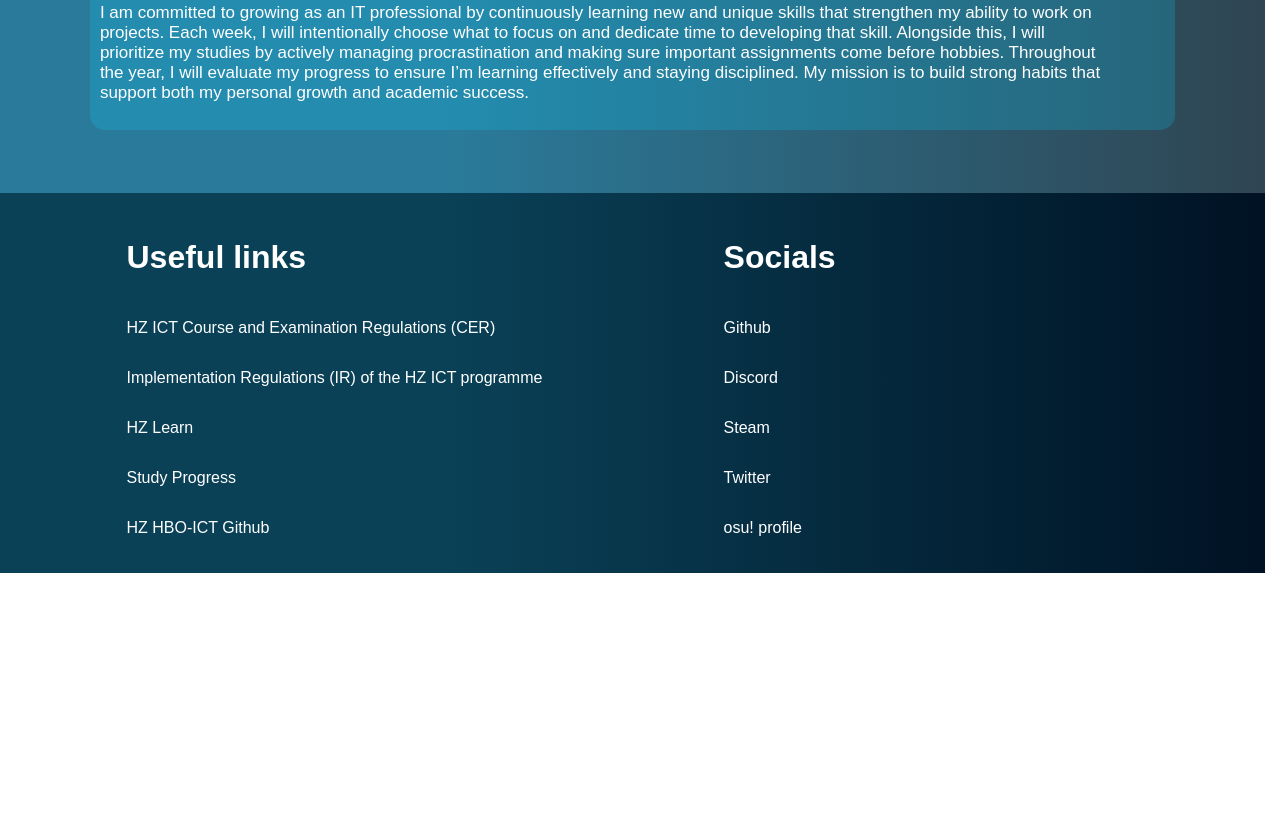
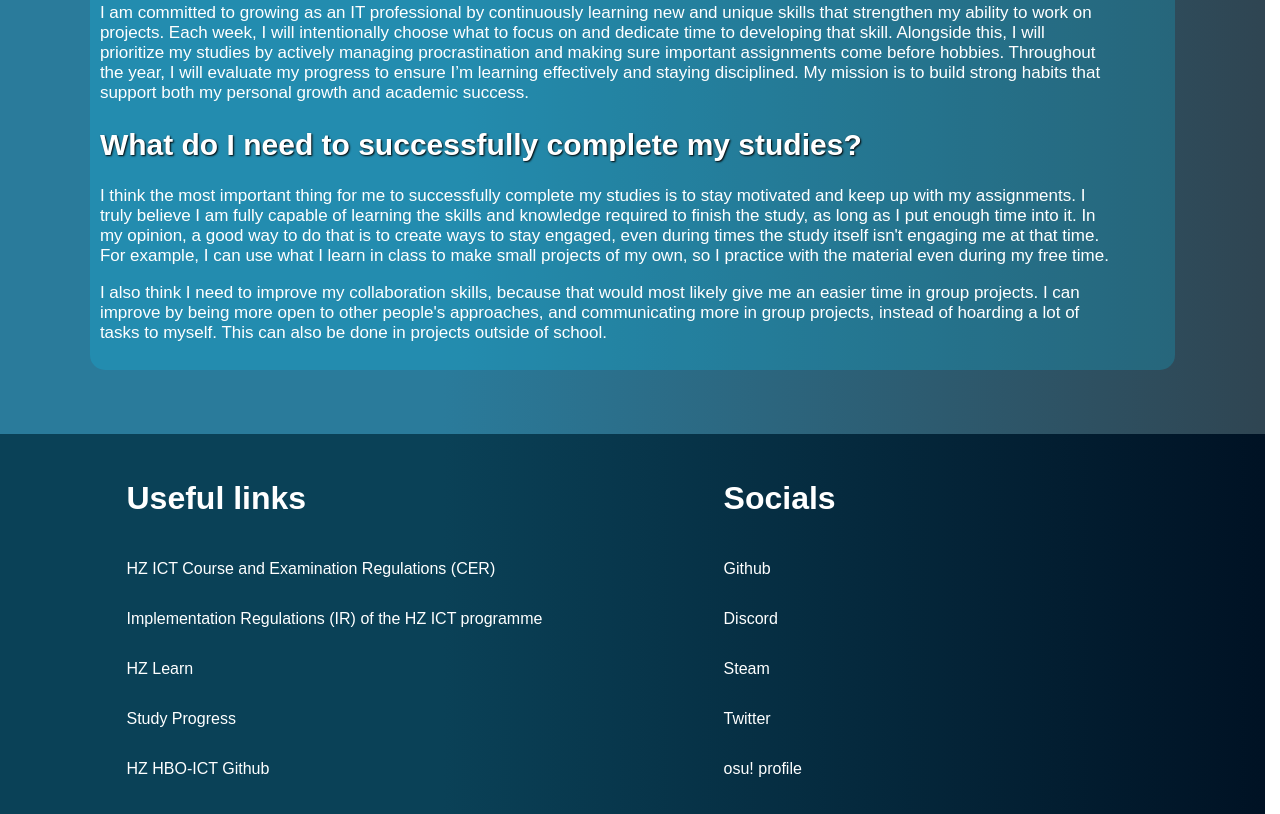
Before and after one commit to flaw01/flaw01.github.io, a plain HTML site: page blog/goals.html in a window 1280 px wide. Shown: the part 1653-2467 px from the top of the page. Before the commit the page ends 2226 px from the top, so only its background shows below. Drawn offline with Linux system fonts and the light colour scheme; a web font is replaced by a local one.

Commit message:
updated goals section to explain what i need to succesfully complete my studies

```diff
--- a/blog/goals.html
+++ b/blog/goals.html
@@ -148,6 +148,24 @@
           staying disciplined. My mission is to build strong habits that support
           both my personal growth and academic success.
         </p>
+        <h2>What do I need to successfully complete my studies?</h2>
+        <p>
+          I think the most important thing for me to successfully complete my
+          studies is to stay motivated and keep up with my assignments. I truly
+          believe I am fully capable of learning the skills and knowledge
+          required to finish the study, as long as I put enough time into it. In
+          my opinion, a good way to do that is to create ways to stay engaged,
+          even during times the study itself isn't engaging me at that time. For
+          example, I can use what I learn in class to make small projects of my
+          own, so I practice with the material even during my free time.
+        </p>
+        <p>
+          I also think I need to improve my collaboration skills, because that
+          would most likely give me an easier time in group projects. I can
+          improve by being more open to other people's approaches, and
+          communicating more in group projects, instead of hoarding a lot of
+          tasks to myself. This can also be done in projects outside of school.
+        </p>
       </section>
     </main>
     <footer>
```
